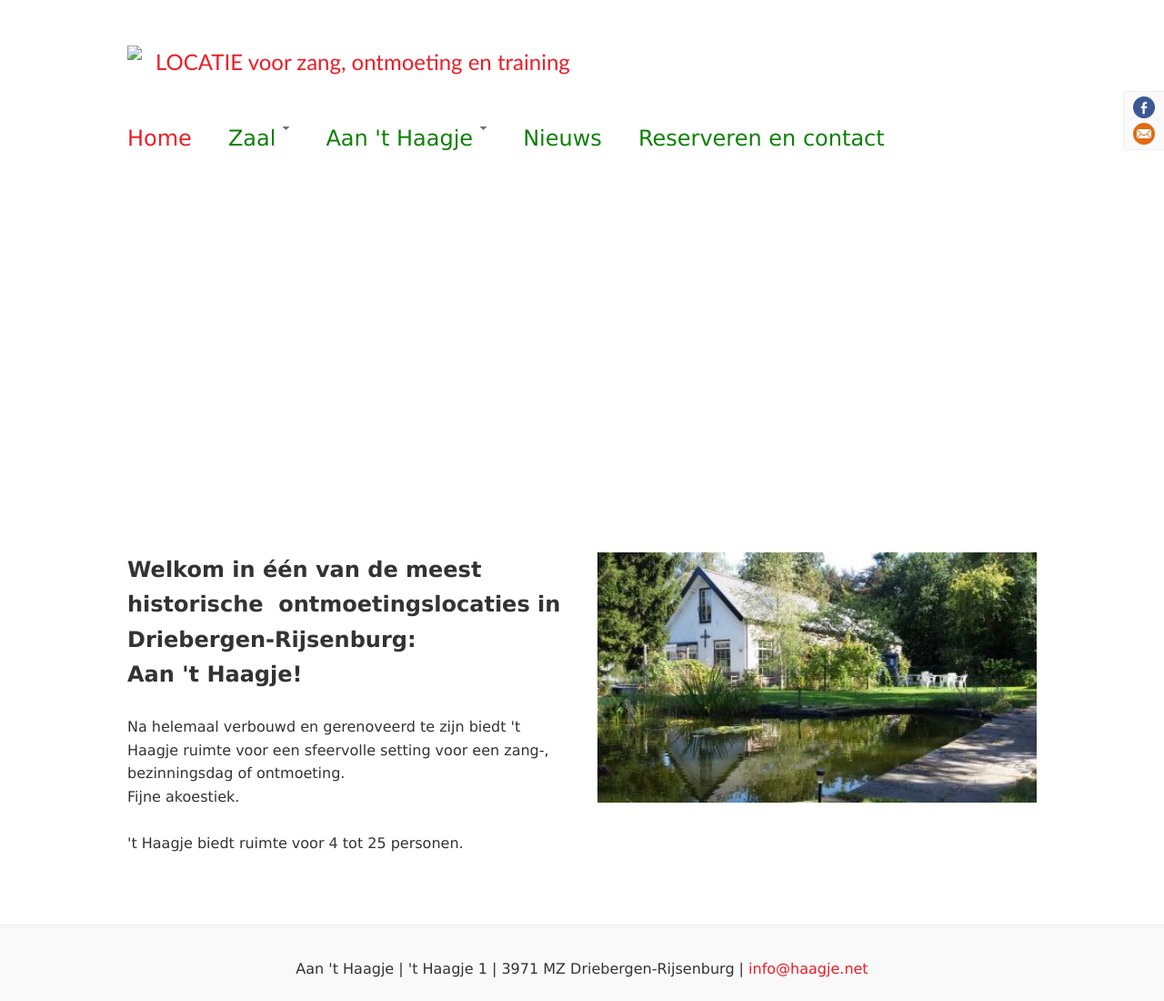
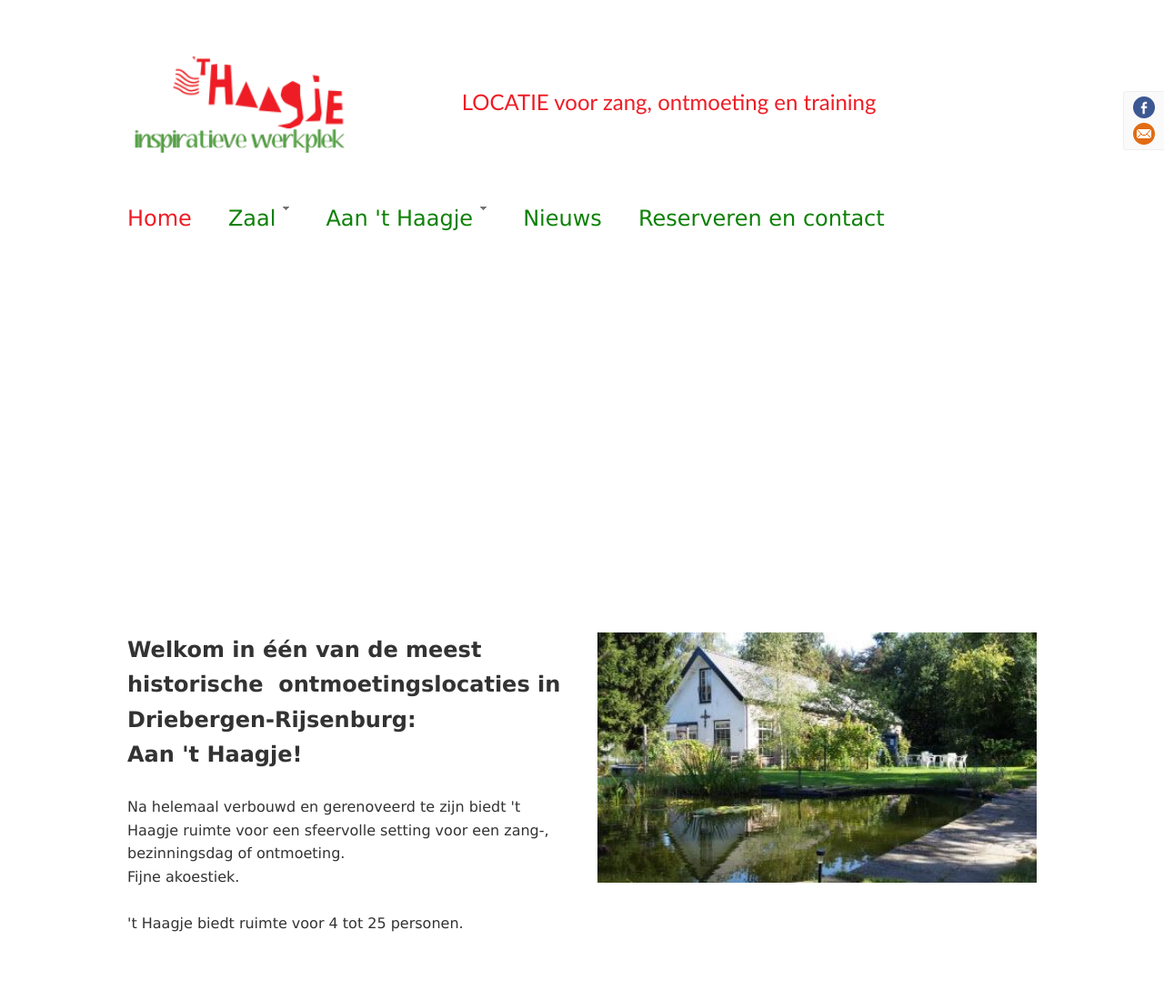
Before and after one commit to HetHaagje/haagje, a plain HTML site: page index.html in a window 1280 px wide. Shown: the top 1100 px of the page at 91% size. Drawn offline with Linux system fonts and the light colour scheme; no server answers; a script that the page names is missing; a small style sheet from the web is missing.

Commit message:
Update index.html

```diff
--- a/index.html
+++ b/index.html
@@ -6,8 +6,9 @@
   <div class="themeBrandingArea">
     <div class="themeBrandingContainer">
       <div class="tableRow">
-        <div class="tableCell themeLogoOuterContainer">
-          <div class="themeLogoArea"><a href="index.html"><img  id="zpLogo" src="files/.haagje%20logo-lw-scaled.png.png" width="250px" /></a></div>
+        <div class="tableCell theme
+                    OuterContainer">
+          <div class="themeLogoArea"><a href="index.html"><img  id="zpLogo" src="files/haagje_logo-lw-scaled.png" width="250px" /></a></div>
         </div>
 
         <div class="tableCell themeSitenameCaptionOuterContainer">
```
